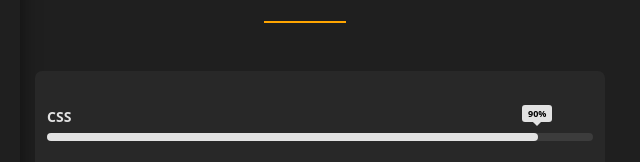
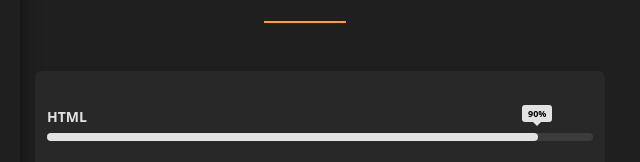
Before and after one commit to I-amManish/Portfolio, a plain HTML site: page index.html in a window 1280 px wide. Shown: the part 3062-3224 px from the top of the page, 620-1260 px from the left. Drawn offline with nearby package versions, Linux system fonts and the light colour scheme; a web font is replaced by a local one.

Commit message:
I changed css to html in the first skill

```diff
--- a/index.html
+++ b/index.html
@@ -283,7 +283,7 @@
 				  <div class="container_cont">
 
 					<div class="skill-box">
-					  <span class="title text-start">CSS</span>
+					  <span class="title text-start">HTML</span>
 					  <div class="skill-bar">
 						<span class="skill-per html">
 						  <span class="tooltip">90%</span>
```
